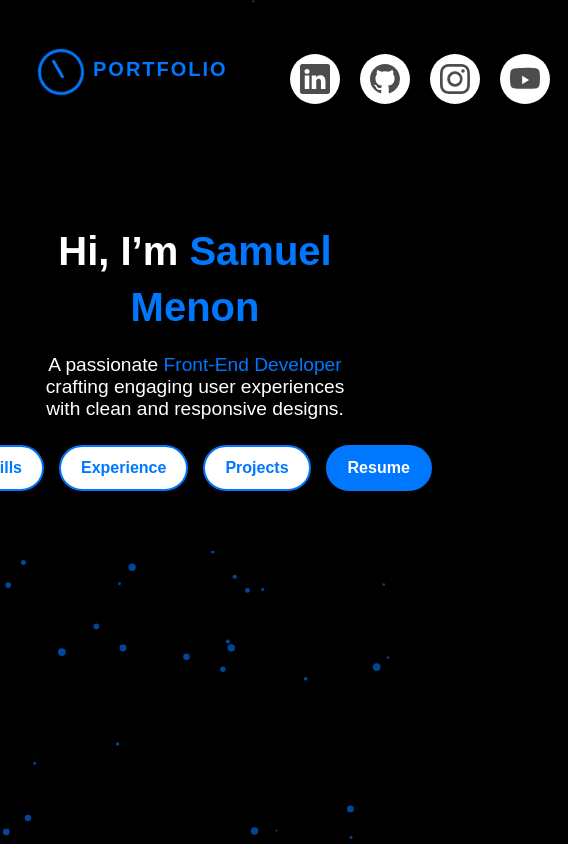
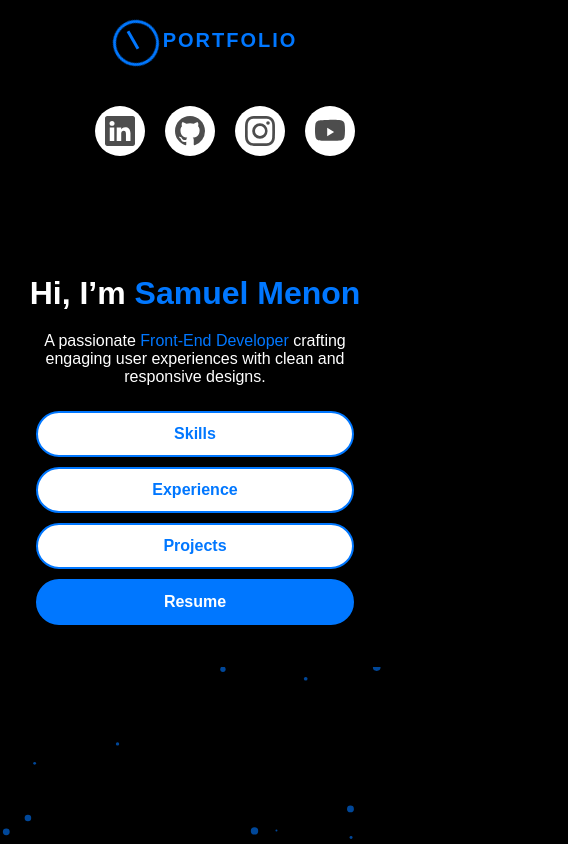
Before and after one commit to SamuelMenon07/Portfolio1, a plain HTML site: page index.html in a window 390 px wide. Shown: the whole page, 568 px wide, since content can reach past the window. Drawn offline with Linux system fonts and the light colour scheme.

Commit message:
Update style.css

```diff
--- a/style.css
+++ b/style.css
@@ -1,8 +1,8 @@
-body {
+ body {
   background-color: #000;
 }
 
-/* Header Adjustment logo */
+/* /* Header Adjustment logo  */
 header {
   top: 18px;
   left: 0;
@@ -13,9 +13,9 @@ header {
 }
 /* Portfolio logo */
 body, html {
-    /* margin: 0;
+    margin: 0;
     padding: 0;
-    box-sizing: border-box; */
+    box-sizing: border-box;
     font-family: 'Arial', sans-serif;
     background: #000000;
   }
@@ -307,3 +307,271 @@ ul {
   canvas {
     display: block;
   }
+
+  /* Responsive Design */
+@media (max-width: 1024px) {
+  .buttons-container {
+    flex-wrap: wrap;
+  }
+}
+
+@media (max-width: 768px) {
+  header {
+    flex-direction: column;
+    align-items: center;
+  }
+  .example-2 {
+    flex-wrap: wrap;
+    justify-content: center;
+  }
+  .body-section {
+    padding: 40px 10px;
+  }
+  .intro-title {
+    font-size: 2rem;
+  }
+  .intro-text {
+    font-size: 1rem;
+  }
+  .button {
+    padding: 10px 15px;
+    font-size: 0.9rem;
+  }
+}
+
+@media (max-width: 480px) {
+  .logo-text h1 {
+    font-size: 16px;
+  }
+  .buttons-container {
+    flex-direction: column;
+    align-items: center;
+  }
+  .button {
+    width: 100%;
+    text-align: center;
+  }
+  .example-2 .icon-content {
+    margin: 10px;
+  }
+}
+
+
+@media (max-width: 375px) { /* iPhone SE and similar small screens */
+  .buttons-container {
+    flex-direction: column; /* Stack buttons vertically */
+    align-items: center;
+    width: 100%; /* Ensure it doesn't overflow */
+  }
+
+  .button {
+    width: 90%; /* Make buttons fit smaller screens */
+    max-width: 250px; /* Prevent buttons from stretching too much */
+    text-align: center;
+  }
+}
+
+
+
+
+/* update for better responsive in all device */
+
+body {
+  background-color: #000;
+}
+
+/* Header Adjustment logo */
+header {
+  top: 18px;
+  left: 0;
+  padding: 10px;
+  z-index: 1000;
+  display: flex;
+  justify-content: space-between;
+  flex-wrap: wrap;
+  align-items: center;
+}
+
+/* Portfolio logo */
+body, html {
+  font-family: 'Arial', sans-serif;
+  background: #000000;
+}
+
+header {
+  top: 0;
+  left: 0;
+  width: 100%;
+  background: transparent;
+  z-index: 1000;
+  padding: 10px;
+  display: flex;
+  justify-content: space-between;
+}
+
+.logo {
+  display: flex;
+  align-items: center;
+  gap: 10px;
+  cursor: pointer;
+}
+
+.logo-icon {
+  position: relative;
+  width: 40px;
+  height: 40px;
+}
+
+.circle {
+  width: 100%;
+  height: 100%;
+  border: 3px solid #0077ff;
+  border-radius: 50%;
+  animation: circleSpin 3s linear infinite;
+}
+
+.line {
+  position: absolute;
+  top: 50%;
+  left: 50%;
+  width: 20px;
+  height: 3px;
+  background: #0077ff;
+  transform: translate(-50%, -50%) rotate(0deg);
+  transform-origin: center;
+  animation: lineSpin 3s linear infinite;
+}
+
+.logo-text h1 {
+  font-size: 20px;
+  font-weight: bold;
+  color: #0077ff;
+  text-transform: uppercase;
+  margin: 0;
+  letter-spacing: 2px;
+  opacity: 0;
+  transform: translateY(-10px);
+  animation: textFadeIn 1s ease-out forwards 0.5s;
+}
+
+/* Social media Tags */
+ul {
+  list-style: none;
+}
+
+.example-2 {
+  display: flex;
+  justify-content: flex-end;
+  align-items: center;
+  flex-wrap: wrap;
+}
+
+.example-2 .icon-content {
+  margin: 20px 10px;
+  position: relative;
+}
+
+/* Body Section */
+.body-section {
+  padding: 5vh 5vw;
+  max-width: 90vw;
+  margin: auto;
+  text-align: center;
+  color: #ffffff;
+  animation: fadeInBody 1.5s ease-out;
+}
+
+.introduction {
+  max-width: 800px;
+  margin: 0 auto;
+}
+
+.intro-title {
+  font-size: 2.5rem;
+  font-weight: bold;
+  margin-bottom: 15px;
+  text-transform: capitalize;
+  line-height: 1.4;
+}
+
+.highlight {
+  color: #0077ff;
+}
+
+.intro-text {
+  font-size: 1.2rem;
+  margin-bottom: 25px;
+}
+
+.buttons-container {
+  display: flex;
+  flex-wrap: wrap;
+  justify-content: center;
+  gap: 10px;
+}
+
+.button {
+  text-decoration: none;
+  font-size: 1rem;
+  font-weight: bold;
+  padding: 12px 20px;
+  border: 2px solid #0077ff;
+  border-radius: 25px;
+  background: #fff;
+  color: #0077ff;
+  transition: all 0.3s ease;
+}
+
+.button:hover {
+  background: #0077ff;
+  color: #fff;
+  transform: scale(1.1);
+}
+
+.resume-button {
+  background: #0077ff;
+  color: #fff;
+}
+
+.resume-button:hover {
+  background: #005bb5;
+  border-color: #005bb5;
+}
+
+/* Responsive Design */
+@media (max-width: 1024px) {
+  .body-section {
+    padding: 6vh 8vw;
+  }
+}
+
+@media (max-width: 768px) {
+  header {
+    flex-direction: column;
+    align-items: center;
+  }
+  .example-2 {
+    justify-content: center;
+  }
+  .body-section {
+    padding: 5vh 6vw;
+  }
+  .intro-title {
+    font-size: 2rem;
+  }
+  .intro-text {
+    font-size: 1rem;
+  }
+  .buttons-container {
+    flex-direction: column;
+  }
+  .button {
+    width: 80%;
+  }
+}
+
+@media (max-width: 375px) {
+  .button {
+    width: 100%;
+  }
+}
```
